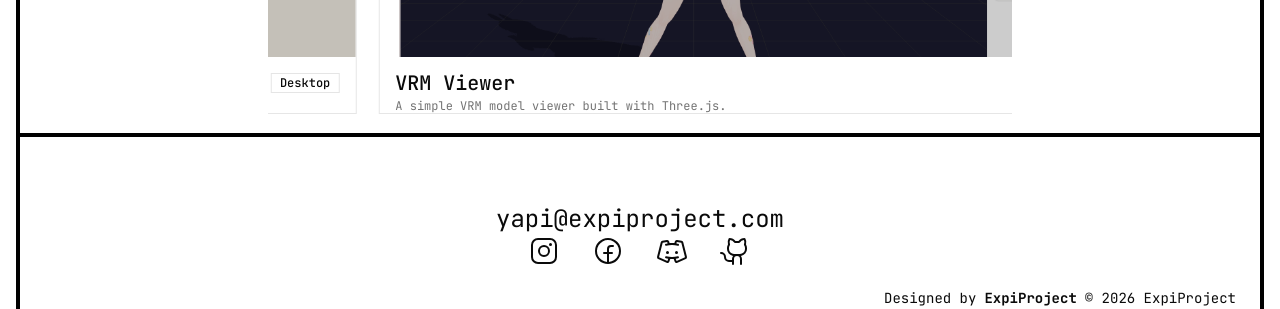
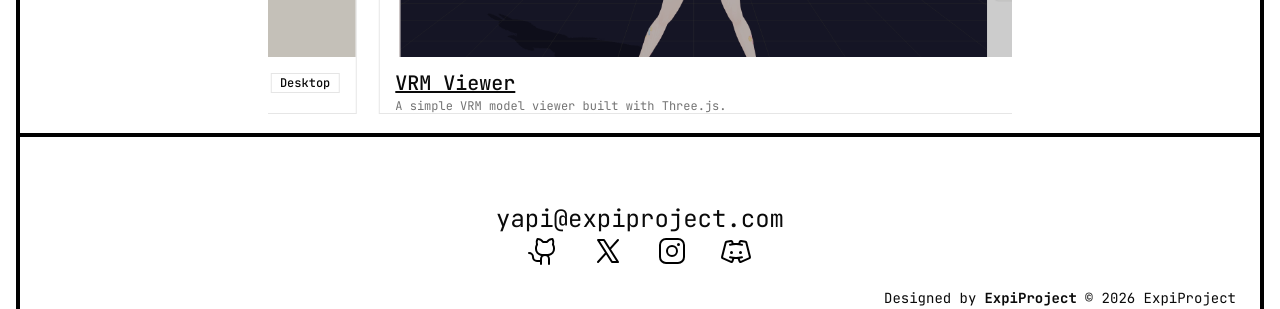
Before and after one commit to MrYapikZ/portfolio, a Next.js app: page / in a window 1280 px wide. Shown: the part 1287-1596 px from the top of the page. Built offline with nearby package versions, Linux system fonts and the light colour scheme; a web font is replaced by a local one.

Commit message:
feat: socials icons link

```diff
--- a/app/page.tsx
+++ b/app/page.tsx
@@ -3,6 +3,7 @@ import { useState, useEffect } from "react";
 import HomeDesktop from "@/components/page/home-desktop";
 import HomeMobile from "@/components/page/home-mobile";
 import { useIsMobile } from "@/hooks/use-mobile";
+import { GithubLogoIcon, XLogoIcon, DiscordLogoIcon, InstagramLogoIcon } from "@phosphor-icons/react";
 
 export default function Home() {
   const isMobile = useIsMobile();
@@ -18,6 +19,28 @@ export default function Home() {
     // "ロシアンワイフ",
     "甲板頭",
   ]
+  const socials = [
+    {
+      name: "GitHub",
+      url: "https://github.com/mryapikz",
+      icon: GithubLogoIcon
+    },
+    {
+      name: "X",
+      url: "https://x.com/mryapikz",
+      icon: XLogoIcon,
+    },
+    {
+      name: "Instagram",
+      url: "https://www.instagram.com/mryapikz/",
+      icon: InstagramLogoIcon,
+    },
+    {
+      name: "Discord",
+      url: "https://discord.gg/UYM7f3gnNj",
+      icon: DiscordLogoIcon,
+    }
+  ];
   const projects = [
     {
       title: "Afterflash",
@@ -44,7 +67,7 @@ export default function Home() {
   }
   return (
     <>
-      {isMobile ? <HomeMobile names={names} altNames={altNames} projects={projects} /> : <HomeDesktop names={names} altNames={altNames} projects={projects} />}
+      {isMobile ? <HomeMobile names={names} altNames={altNames} socials={socials} projects={projects} /> : <HomeDesktop names={names} altNames={altNames} socials={socials} projects={projects} />}
     </>
   );
 }
--- a/components/page/home-desktop.tsx
+++ b/components/page/home-desktop.tsx
@@ -1,6 +1,7 @@
 'use client';
 import { useEffect, useRef, useState } from "react";
 import { Card, CardHeader, CardTitle, CardDescription, CardAction } from "@/components/ui/card";
+import { TooltipProvider, Tooltip, TooltipTrigger, TooltipContent } from "@/components/ui/tooltip";
 import {
   Carousel,
   CarouselContent,
@@ -17,7 +18,7 @@ import { HomeProps } from "@/types/home";
 
 gsap.registerPlugin(SplitText);
 
-export default function HomeDesktop({ names, altNames, projects }: HomeProps) {
+export default function HomeDesktop({ names, altNames, socials, projects }: HomeProps) {
   useLockBodyScroll(true);
 
   const [currentIndex, setCurrentIndex] = useState(0);
@@ -274,7 +275,7 @@ export default function HomeDesktop({ names, altNames, projects }: HomeProps) {
                                   href={project.link}
                                   target="_blank"
                                   rel="noopener noreferrer"
-                                  className="hover:text-zinc-500 transition-colors duration-300"
+                                  className="hover:text-zinc-500 underline transition-colors duration-300"
                                 >
                                   {project.title}
                                 </a>
@@ -303,12 +304,39 @@ export default function HomeDesktop({ names, altNames, projects }: HomeProps) {
             {/* Contact */}
             <div ref={contactRef} className="relative bg-white border-l-4 border-black col-start-9 col-end-13 row-start-6 row-end-7 flex flex-col items-center justify-center">
               <a ref={emailRef} className="text-2xl" href="mailto:yapi@expiproject.com">yapi@expiproject.com</a>
-              <div ref={contactIconsRef} className="flex flex-row gap-8">
-                <InstagramLogoIcon size={32} />
-                <FacebookLogoIcon size={32} />
-                <DiscordLogoIcon size={32} />
-                <GithubLogoIcon size={32} />
-              </div>
+              <TooltipProvider delayDuration={0}>
+                <div ref={contactIconsRef} className="flex flex-row items-center justify-center gap-8">
+                  {socials.map((social, index) => {
+                    const Icon = social.icon;
+                    return (
+                      <Tooltip key={index}>
+                        {/* Pindahkan trigger agar membungkus tag <a> atau Ikon */}
+                        <TooltipTrigger asChild>
+                          <a
+                            href={social.url}
+                            target="_blank"
+                            rel="noopener noreferrer"
+                            aria-label={social.name}
+                            className="group relative transition-all duration-300 hover:-translate-y-1"
+                          >
+                            <Icon
+                              size={32}
+                              className="text-black transition-colors group-hover:text-zinc-500"
+                            />
+                          </a>
+                        </TooltipTrigger>
+
+                        <TooltipContent
+                          side="bottom"
+                          className="bg-black text-white border-none rounded-none font-sans uppercase tracking-widest text-[10px]"
+                        >
+                          <p>{social.name}</p>
+                        </TooltipContent>
+                      </Tooltip>
+                    );
+                  })}
+                </div>
+              </TooltipProvider>
               <div ref={creditRef} className="absolute bottom-0 right-0 p-4 flex flex-row items-center gap-2 text-[clamp(0.675rem,5vw,0.875rem)] font-sans">
                 <p>
                   <span>Designed by </span>
--- a/components/page/home-mobile.tsx
+++ b/components/page/home-mobile.tsx
@@ -1,13 +1,13 @@
 'use client';
 import { useEffect, useRef, useState } from "react";
 import { Card, CardDescription, CardHeader, CardTitle, CardAction } from "@/components/ui/card";
+import { TooltipProvider, Tooltip, TooltipTrigger, TooltipContent } from "@/components/ui/tooltip";
 import { Badge } from "@/components/ui/badge";
 import {
     Carousel,
     CarouselContent,
     CarouselItem
 } from "@/components/ui/carousel";
-import { DiscordLogoIcon, FacebookLogoIcon, GithubLogoIcon, InstagramLogoIcon } from "@phosphor-icons/react";
 import Image from "next/image";
 import { gsap } from "gsap";
 import { SplitText } from 'gsap/SplitText';
@@ -16,7 +16,7 @@ import { HomeProps } from "@/types/home";
 
 gsap.registerPlugin(SplitText);
 
-export default function HomeMobile({ names, altNames, projects }: HomeProps) {
+export default function HomeMobile({ names, altNames, socials, projects }: HomeProps) {
     const [currentIndex, setCurrentIndex] = useState(0);
     const tl = useRef<GSAPTimeline | null>(null);
 
@@ -127,7 +127,7 @@ export default function HomeMobile({ names, altNames, projects }: HomeProps) {
                                                                     href={project.link}
                                                                     target="_blank"
                                                                     rel="noopener noreferrer"
-                                                                    className="hover:text-zinc-500 transition-colors duration-300"
+                                                                    className="hover:text-zinc-500 underline transition-colors duration-300"
                                                                 >
                                                                     {project.title}
                                                                 </a>
@@ -150,12 +150,39 @@ export default function HomeMobile({ names, altNames, projects }: HomeProps) {
                         {/* Contact */}
                         <div ref={contactRef} className="col-start-1 col-end-4 row-start-7 row-end-9 relative bg-white border-t-4 border-black flex flex-col items-center justify-center">
                             <a ref={emailRef} className="text-2xl" href="mailto:yapi@expiproject.com">yapi@expiproject.com</a>
-                            <div ref={contactIconsRef} className="flex flex-row gap-8">
-                                <InstagramLogoIcon size={32} />
-                                <FacebookLogoIcon size={32} />
-                                <DiscordLogoIcon size={32} />
-                                <GithubLogoIcon size={32} />
-                            </div>
+                            <TooltipProvider delayDuration={0}>
+                                <div ref={contactIconsRef} className="flex flex-row items-center justify-center gap-8">
+                                    {socials.map((social, index) => {
+                                        const Icon = social.icon;
+                                        return (
+                                            <Tooltip key={index}>
+                                                {/* Pindahkan trigger agar membungkus tag <a> atau Ikon */}
+                                                <TooltipTrigger asChild>
+                                                    <a
+                                                        href={social.url}
+                                                        target="_blank"
+                                                        rel="noopener noreferrer"
+                                                        aria-label={social.name}
+                                                        className="group relative transition-all duration-300 hover:-translate-y-1"
+                                                    >
+                                                        <Icon
+                                                            size={32}
+                                                            className="text-black transition-colors group-hover:text-zinc-500"
+                                                        />
+                                                    </a>
+                                                </TooltipTrigger>
+
+                                                <TooltipContent
+                                                    side="bottom"
+                                                    className="bg-black text-white border-none rounded-none font-sans uppercase tracking-widest text-[10px]"
+                                                >
+                                                    <p>{social.name}</p>
+                                                </TooltipContent>
+                                            </Tooltip>
+                                        );
+                                    })}
+                                </div>
+                            </TooltipProvider>
                             <div ref={creditRef} className="absolute bottom-0 right-0 p-6 flex flex-row items-center gap-2 text-[clamp(0.675rem,5vw,0.875rem)] font-sans">
                                 <p className="flex flex-row gap-2">
                                     <span className="hidden sm:block">Designed by </span>
--- /dev/null
+++ b/components/ui/tooltip.tsx
@@ -0,0 +1,57 @@
+"use client"
+
+import * as React from "react"
+import { Tooltip as TooltipPrimitive } from "radix-ui"
+
+import { cn } from "@/lib/utils"
+
+function TooltipProvider({
+  delayDuration = 0,
+  ...props
+}: React.ComponentProps<typeof TooltipPrimitive.Provider>) {
+  return (
+    <TooltipPrimitive.Provider
+      data-slot="tooltip-provider"
+      delayDuration={delayDuration}
+      {...props}
+    />
+  )
+}
+
+function Tooltip({
+  ...props
+}: React.ComponentProps<typeof TooltipPrimitive.Root>) {
+  return <TooltipPrimitive.Root data-slot="tooltip" {...props} />
+}
+
+function TooltipTrigger({
+  ...props
+}: React.ComponentProps<typeof TooltipPrimitive.Trigger>) {
+  return <TooltipPrimitive.Trigger data-slot="tooltip-trigger" {...props} />
+}
+
+function TooltipContent({
+  className,
+  sideOffset = 0,
+  children,
+  ...props
+}: React.ComponentProps<typeof TooltipPrimitive.Content>) {
+  return (
+    <TooltipPrimitive.Portal>
+      <TooltipPrimitive.Content
+        data-slot="tooltip-content"
+        sideOffset={sideOffset}
+        className={cn(
+          "z-50 inline-flex w-fit max-w-xs origin-(--radix-tooltip-content-transform-origin) items-center gap-1.5 rounded-none bg-foreground px-3 py-1.5 text-xs text-background has-data-[slot=kbd]:pr-1.5 data-[side=bottom]:slide-in-from-top-2 data-[side=left]:slide-in-from-right-2 data-[side=right]:slide-in-from-left-2 data-[side=top]:slide-in-from-bottom-2 **:data-[slot=kbd]:relative **:data-[slot=kbd]:isolate **:data-[slot=kbd]:z-50 **:data-[slot=kbd]:rounded-none data-[state=delayed-open]:animate-in data-[state=delayed-open]:fade-in-0 data-[state=delayed-open]:zoom-in-95 data-open:animate-in data-open:fade-in-0 data-open:zoom-in-95 data-closed:animate-out data-closed:fade-out-0 data-closed:zoom-out-95",
+          className
+        )}
+        {...props}
+      >
+        {children}
+        <TooltipPrimitive.Arrow className="z-50 size-2.5 translate-y-[calc(-50%_-_2px)] rotate-45 rounded-none bg-foreground fill-foreground" />
+      </TooltipPrimitive.Content>
+    </TooltipPrimitive.Portal>
+  )
+}
+
+export { Tooltip, TooltipContent, TooltipProvider, TooltipTrigger }
```
Also changed, not shown: types/home.tsx (+10 -0 lines).
